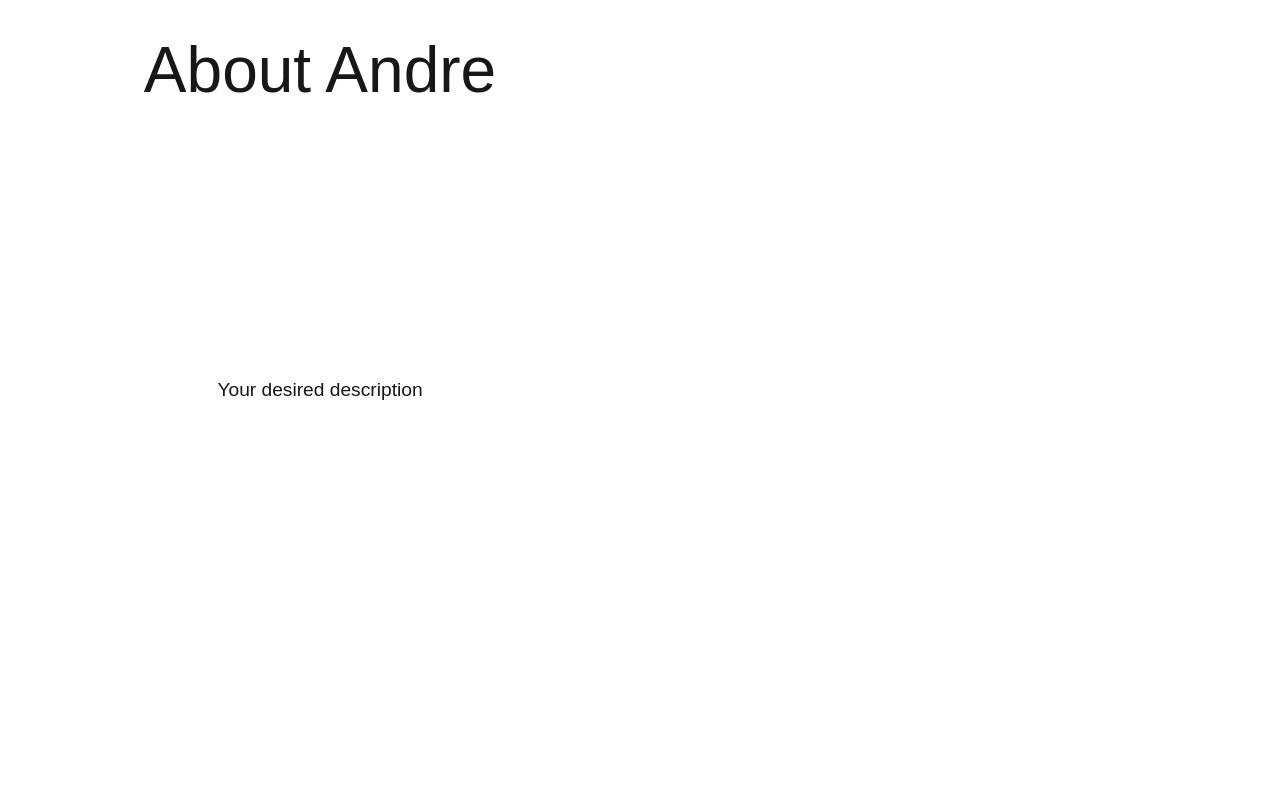
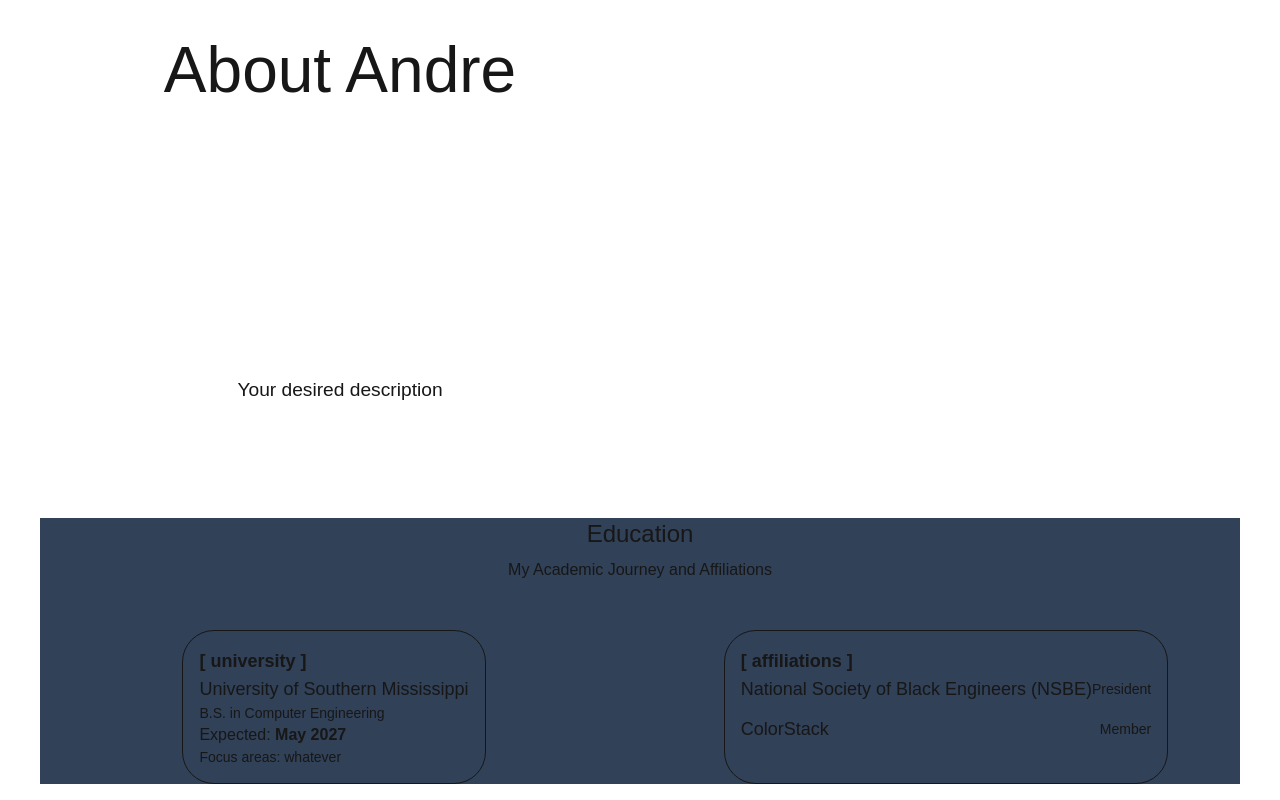
Before and after one commit to Neville-Onsomu/portfolio-for-one, a Next.js app in the folder portfolio-for-one/: page / in a window 1280 px wide. Shown: the part 218-1018 px from the top of the page. Before the commit the page ends 800 px from the top, so only its background shows below. Built offline with nearby package versions, Linux system fonts and the light colour scheme.

Commit message:
barebones education section

```diff
--- /dev/null
+++ b/portfolio-for-one/app/education.tsx
@@ -0,0 +1,51 @@
+const organizations = [
+  {
+    name: "National Society of Black Engineers (NSBE)",
+    role: "President",
+  },
+  {
+    name: "ColorStack",
+    role: "Member",
+  },
+]
+
+export default function Education() {
+  return (
+    <section id="education" className="bg-slate-700">
+        <div className="mx-auto">
+            <h2 className="text-center text-2xl">Education</h2>
+            <p className="mt-2 text-center">My Academic Journey and Affiliations</p>
+
+            <div className="mt-12 grid gap-6 grid-cols-2 justify-items-center">
+                <div className="border rounded-4xl p-4">
+                    <div className="flex flex-row items-center gap-4">
+                        <h3 className="text-lg font-bold">[ university ]</h3>
+                    </div>
+                    <div className="">
+                        <p className="text-lg">University of Southern Mississippi</p>
+                        <p className="text-sm">B.S. in Computer Engineering</p>
+                        <span>Expected: <strong>May 2027</strong></span>
+                        <p className="text-sm text-muted-foreground">Focus areas: whatever</p>
+                    </div>
+                </div>
+
+                <div className="border rounded-4xl p-4">
+                    <div className="flex flex-row items-center gap-4">
+                        <h3 className="text-lg font-bold">[ affiliations ]</h3>
+                    </div>
+                    <div>
+                        <ul className="space-y-3">
+                            {organizations.map((org) => (
+                                <li key={org.name} className="flex items-center justify-between">
+                                    <span className="text-lg">{org.name}</span>
+                                    <div className="text-sm">{org.role}</div>
+                                </li>
+                            ))}
+                        </ul>
+                    </div>
+                </div>
+            </div>
+        </div>
+    </section>
+  )
+}
--- a/portfolio-for-one/app/page.tsx
+++ b/portfolio-for-one/app/page.tsx
@@ -1,11 +1,13 @@
 import NavBar from "./navbar";
 import Intro from "./intro";
+import Education from "./education";
 
 export default function Home() {
   return (
-    <div>
+    <div className="px-10 pb-4">
       <NavBar/>
       <Intro/>
+      <Education/>
     </div>
   );
 }
```
